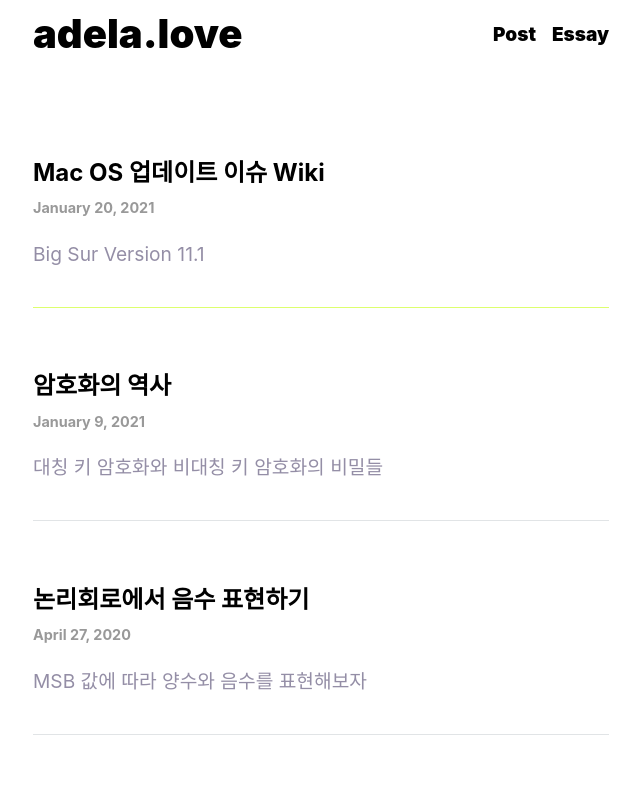
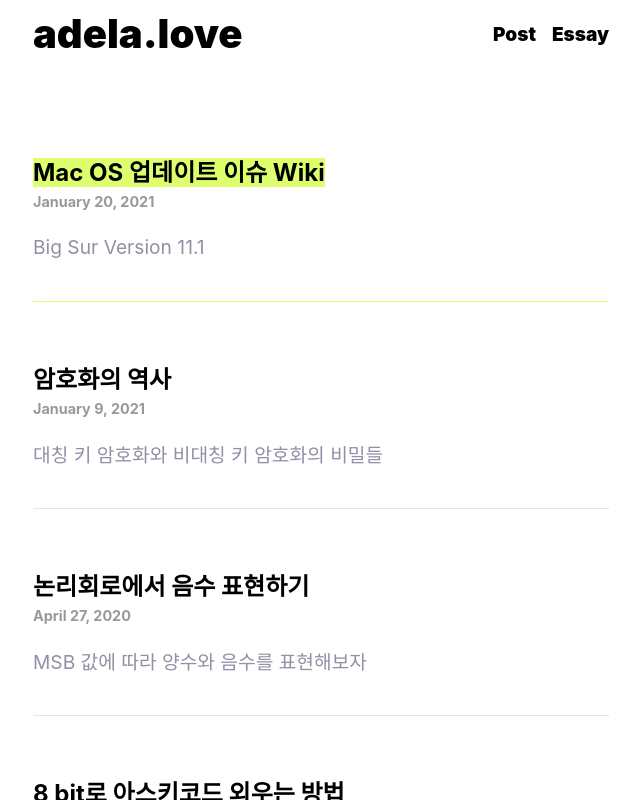
Before and after one commit to love-adela/adela.love, a Next.js app: page /posts in a window 1280 px wide. In both pictures the pointer is over the element "Mac OS 업데이트 이슈 Wiki". Shown: the top 800 px of the page, without its empty margins (319-959 px from the left). Built offline with nearby package versions, Linux system fonts and the light colour scheme.

Commit message:
Modify column color

```diff
--- a/styles/utils.module.css
+++ b/styles/utils.module.css
@@ -83,9 +83,12 @@
 }
 
 .listItem:hover {
-  /* color: #ddff6e; */
   font-weight: 700;
   border-bottom: 1px solid #ddff6e;
+}
+
+.listItem:hover > h2 {
+  background-color: #ddff6e;
 }
 
 .listItem h2 {
@@ -93,6 +96,11 @@
   font-size: 1.5rem;
   word-break: keep-all;
   overflow-wrap: break-word;
+  display: inline;
+}
+
+.listItem h2:hover {
+  background-color: #ddff6e;
 }
 
 .listItem h3 {
@@ -284,7 +292,6 @@
 
 }
 
-/* 제목, 글쓴 날짜를 하나의 div로 보기 */
 .articleInfo {
   display: flex;
   flex-wrap: wrap;
```
